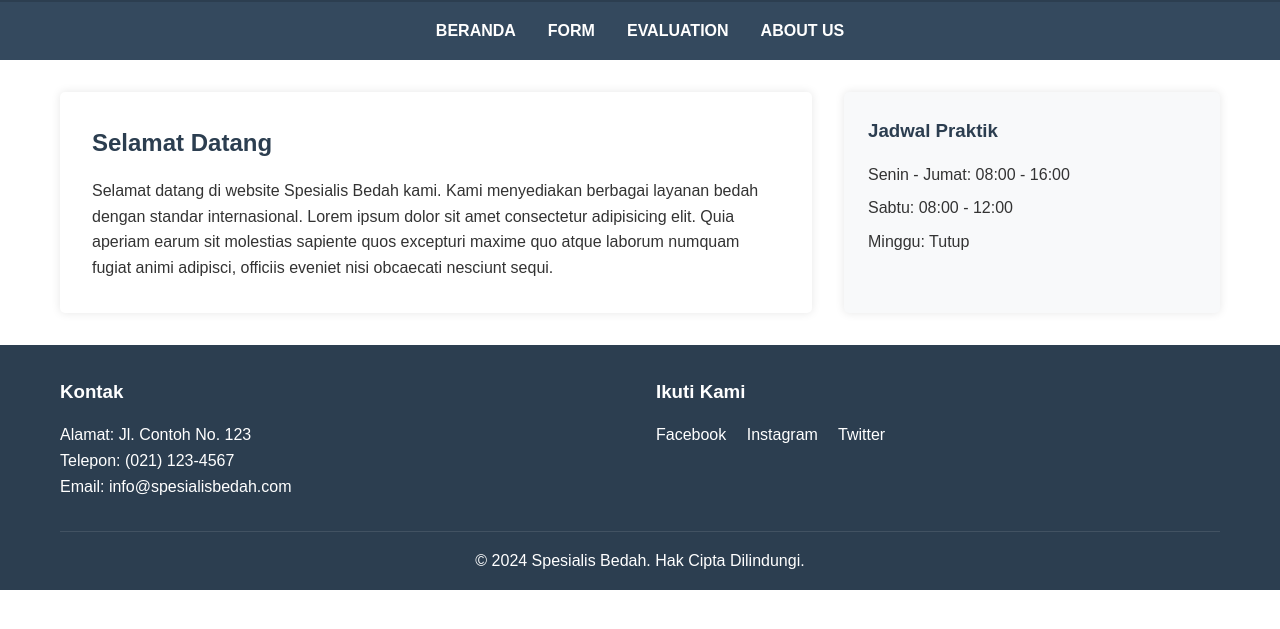
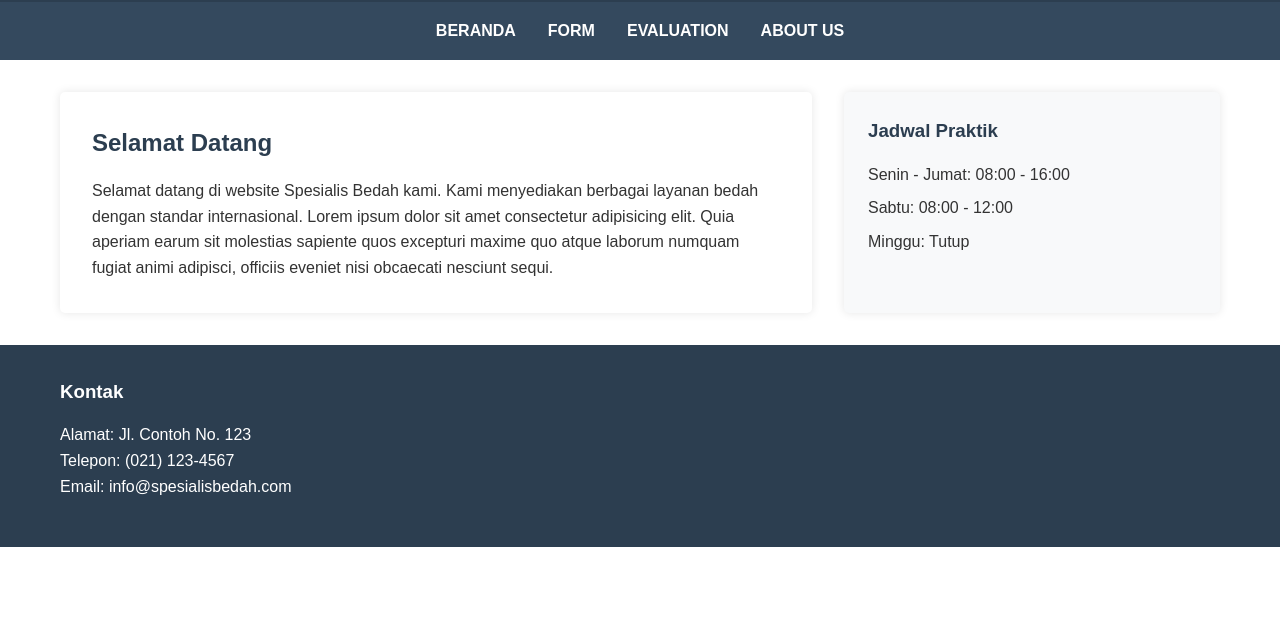
Before and after one commit to RafliKhiyanuranB/spesialis-bedah, a plain HTML site: page index.html in a window 1280 px wide. Shown: the part 81-710 px from the top of the page. Drawn offline with Linux system fonts and the light colour scheme; a script that the page names is missing.

Commit message:
modifikasi beberapa halaman

```diff
--- a/index.html
+++ b/index.html
@@ -65,17 +65,6 @@
                     <p>Telepon: (021) 123-4567</p>
                     <p>Email: info@spesialisbedah.com</p>
                 </div>
-                <div class="footer-section">
-                    <h3>Ikuti Kami</h3>
-                    <div class="social-links">
-                        <a href="#">Facebook</a>
-                        <a href="#">Instagram</a>
-                        <a href="#">Twitter</a>
-                    </div>
-                </div>
-            </div>
-            <div class="footer-bottom">
-                <p>&copy; 2024 Spesialis Bedah. Hak Cipta Dilindungi.</p>
             </div>
         </div>
     </footer>
```
Also changed, not shown: about.html (+0 -11 lines), evaluation.html (+0 -11 lines), form.html (+3 -14 lines), css/index.css (deleted), js/index.js (deleted), js/validasiForm.js (renamed from js/form-validation.js).
